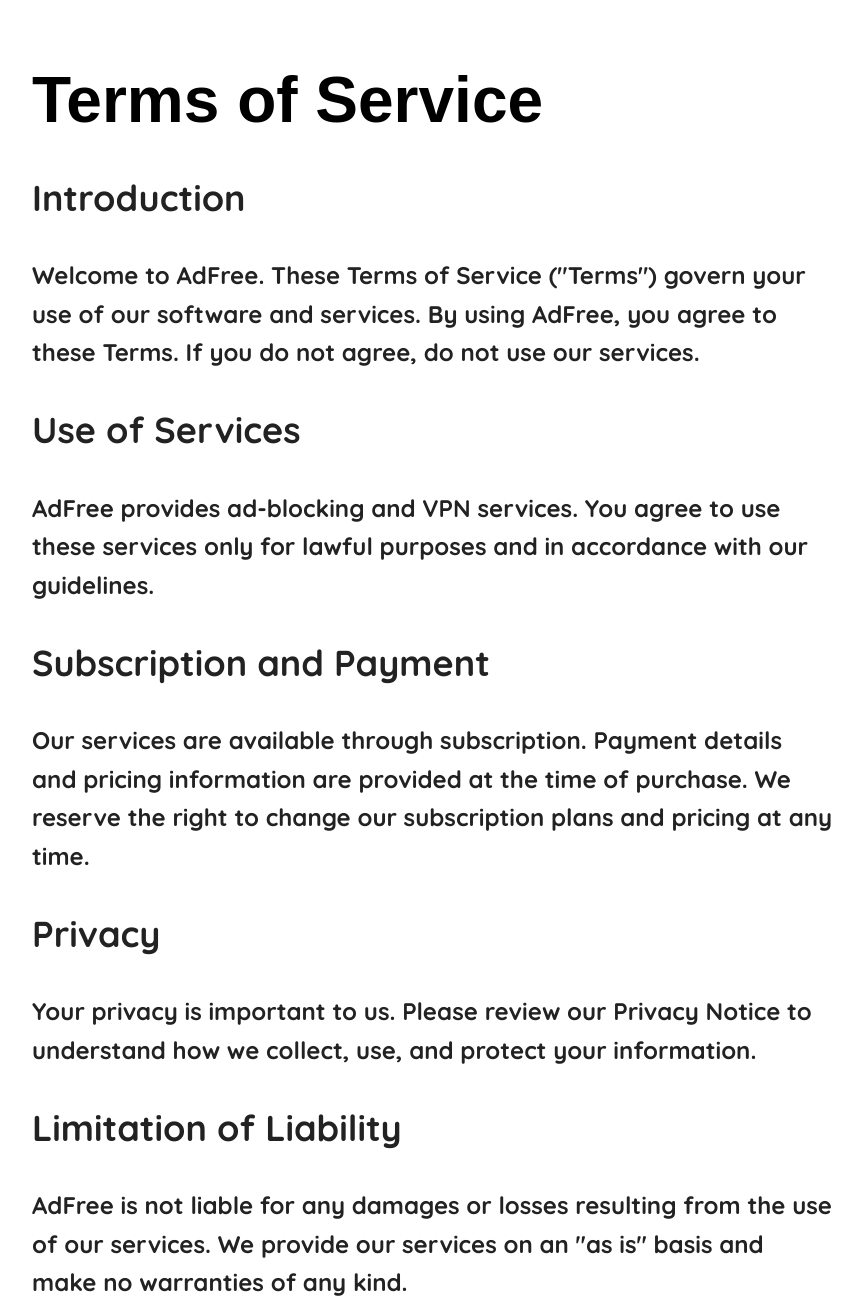
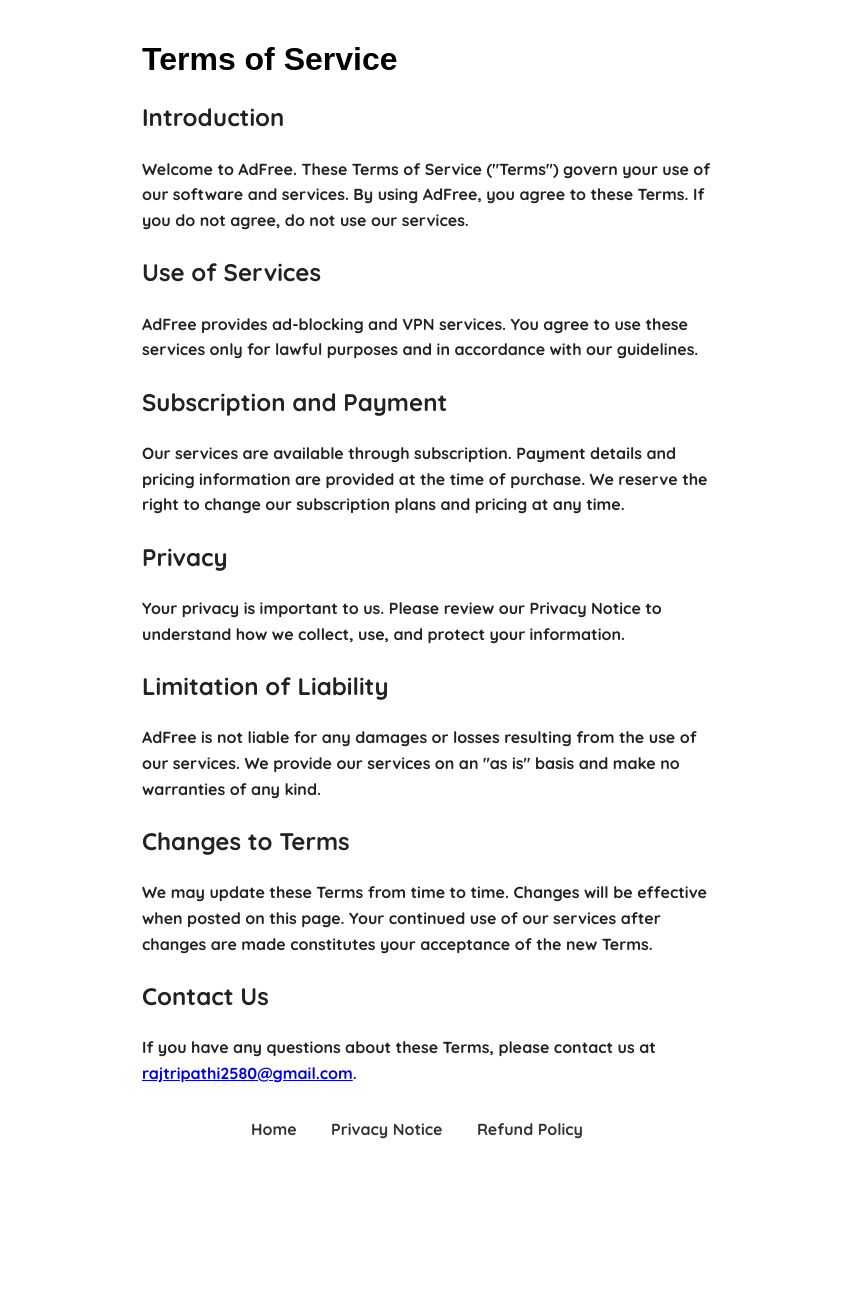
Before and after one commit to radioactivehuman/adfree, a plain HTML site: page terms.html in a window 1280 px wide. Shown: the top 1305 px of the page, without its empty margins (208-1070 px from the left). After the commit the page ends 1159 px from the top, so only its background shows below. Drawn offline with Linux system fonts and the light colour scheme; a web font is replaced by a local one.

Commit message:
Update terms.html

```diff
--- a/terms.html
+++ b/terms.html
@@ -22,7 +22,7 @@
         }
 
         .container {
-            max-width: 800px;
+            max-width: 580px;
             padding: 20px;
             text-align: left;
             margin: 0 auto;
@@ -32,13 +32,13 @@
 
         .title {
             font-family: 'Dela Gothic One', sans-serif;
-            font-size: 4em;
+            font-size: 2em;
             color: #000;
             margin-bottom: 0.5em;
         }
 
         .content {
-            font-size: 1.5em; /* Adjusted to match the home page text size */
+            font-size: 1em; /* Adjusted to match the home page text size */
             color: #222; /* Darker color for better visibility */
             margin-bottom: 2em;
             line-height: 1.6;
@@ -47,13 +47,13 @@
 
         .links {
             text-align: center;
-            margin-top: 2em;
+            margin-top: 1em;
         }
 
         .links a {
             color: #333;
             text-decoration: none;
-            font-size: 1.4em;
+            font-size: 1em;
             margin-right: 30px;
             font-weight: bold; /* Make the links bold */
         }
```
